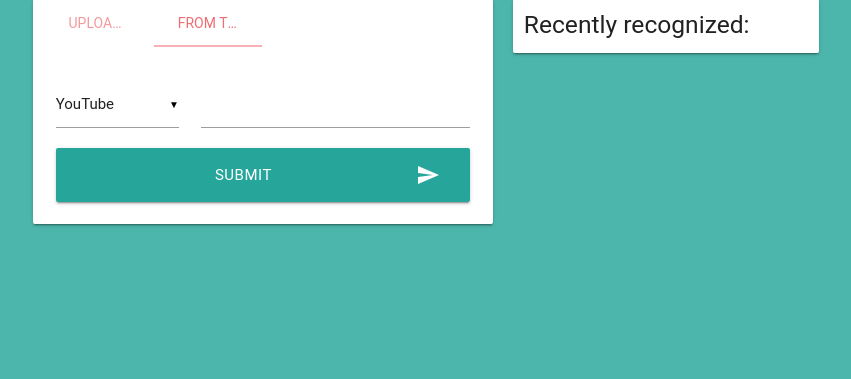
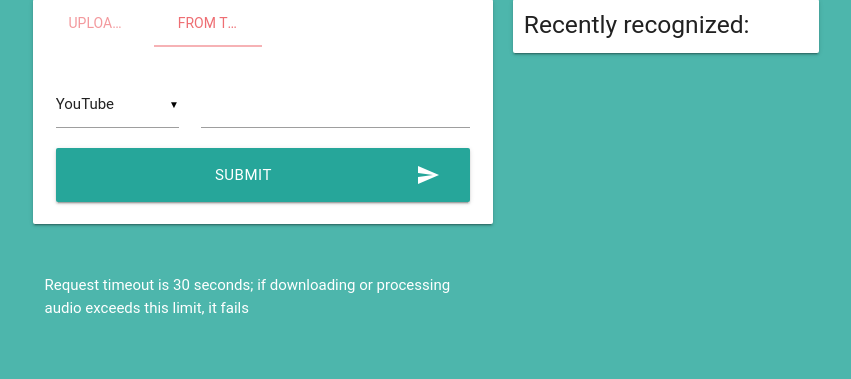
Before and after one commit to egorzhdan/genrecognizer-server, a Flask app: page / in a window 1280 px wide. Shown: the part 201-580 px from the top of the page, without its empty margins (224-1075 px from the left). Run offline with Flask 2, Linux system fonts and the light colour scheme; some libraries are stand-ins or nearby versions; some web fonts are replaced.

Commit message:
Show info about timeout

```diff
--- a/templates/index.html
+++ b/templates/index.html
@@ -29,6 +29,7 @@
                     <i class="material-icons right">send</i>
                 </button>
             </form>
+            <small>Fetching audio from the web is recommended</small>
             <br>
         </div>
 
@@ -55,6 +56,7 @@
         </div>
 
     </div>
+
     <div id="loader" class="center-align" hidden>
         <div class="preloader-wrapper big active">
             <div class="spinner-layer spinner-blue">
@@ -108,3 +110,11 @@
     </div>
 
 {% endblock %}
+
+{% block info %}
+
+    <div class="center-block" style="color: white">
+        <p>Request timeout is 30 seconds; if downloading or processing audio exceeds this limit, it fails</p>
+    </div>
+
+{% endblock %}
--- a/templates/layout.html
+++ b/templates/layout.html
@@ -39,6 +39,12 @@
             </ul>
         </div>
     </div>
+    <div class="row">
+        <div class="col s10 offset-s1 m6 l6 offset-m1 offset-l1">
+            {% block info %}
+            {% endblock %}
+        </div>
+    </div>
 </div>
 
 </body>
```
